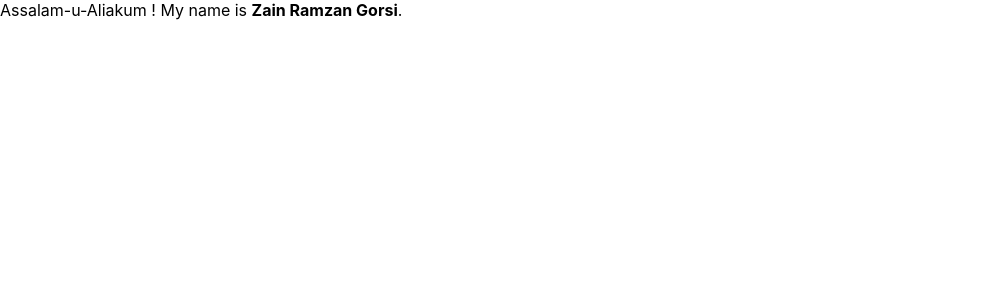
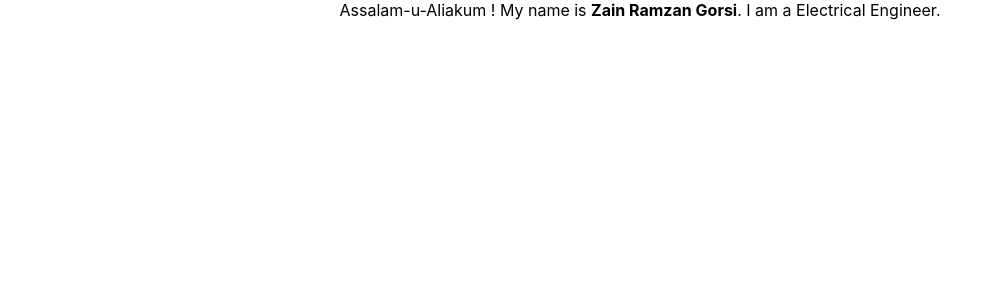
Before and after one commit to ZainRamzanGorsi/bootCamp2020_Class02_React-Base-App, a React (Create React App) app: page / in a window 1280 px wide. Shown: the top 300 px of the page, without its empty margins (0-1003 px from the left). Built offline with nearby package versions, Linux system fonts and the light colour scheme.

Commit message:
Align the text

```diff
--- a/src/App.js
+++ b/src/App.js
@@ -3,8 +3,9 @@ import './App.css';
 
 function App() {
   return (
-    <div className="center">
+    <div className="App">
       Assalam-u-Aliakum ! My name is <b>Zain Ramzan Gorsi</b>.
+      I am a Electrical Engineer.
     </div>
   );
 }
```
